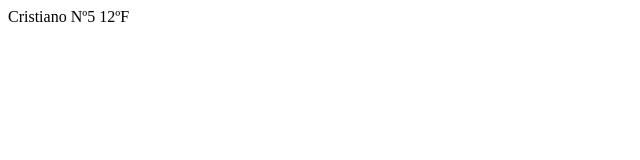
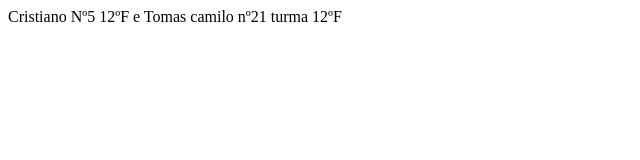
Before and after one commit to CrisAlex10/TrabalhoDoMiguel, a plain HTML site: page Repository Site/index.html in a window 1280 px wide. Shown: the whole page, without its empty margins (0-640 px from the left). Drawn offline with Linux system fonts and the light colour scheme.

Commit message:
Update index.html

```diff
--- a/Repository Site/index.html
+++ b/Repository Site/index.html
@@ -6,6 +6,6 @@
     <title>Document</title>
 </head>
 <body>
-    Cristiano Nº5 12ºF
+    Cristiano Nº5 12ºF e Tomas camilo nº21 turma 12ºF
 </body>
 </html>
```
